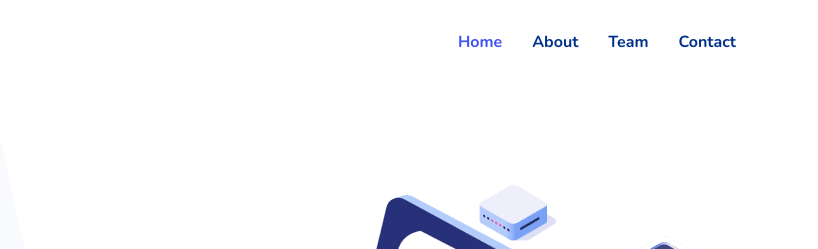
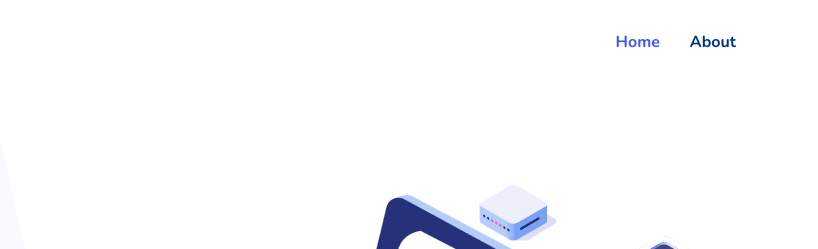
Before and after one commit to BrainGio-Labs/braingio.com, a plain HTML site: page index.html in a window 1280 px wide. Shown: the top 249 px of the page, 462-1280 px from the left. Drawn offline with nearby package versions, Linux system fonts and the light colour scheme.

Commit message:
Update index.html

```diff
--- a/index.html
+++ b/index.html
@@ -50,8 +50,6 @@
         <ul>
           <li><a class="nav-link scrollto active" href="#hero">Home</a></li>
           <li><a class="nav-link scrollto" href="#about">About</a></li>
-          <li><a class="nav-link scrollto" href="#team">Team</a></li>
-          <li><a class="nav-link scrollto" href="#contact">Contact</a></li>
         </ul>
         <i class="bi bi-list mobile-nav-toggle"></i>
       </nav><!-- .navbar -->
```
